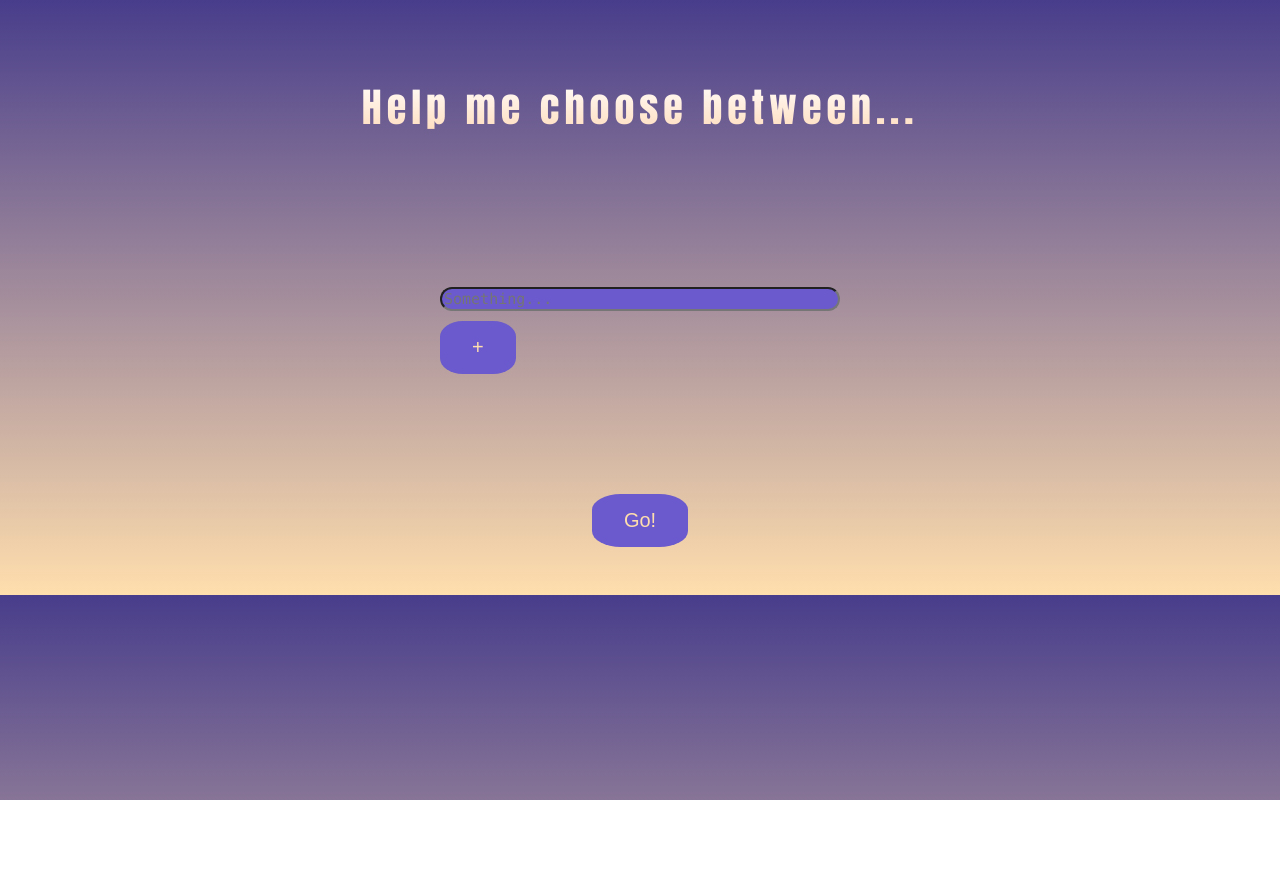
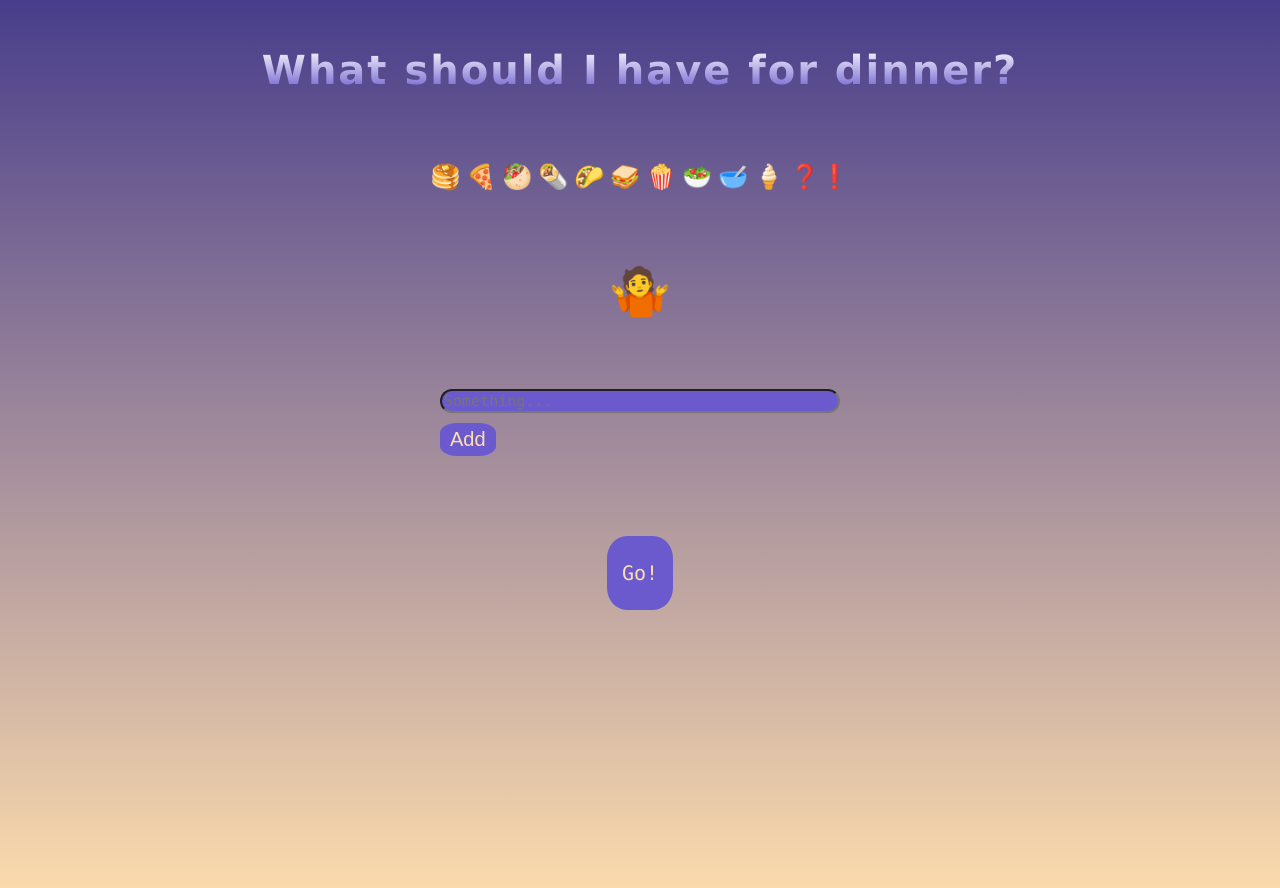
Before and after one commit to WinnieAKM/Help-me-choose, a plain HTML site: page Index.html in a window 1280 px wide. Before the commit the page ends 800 px from the top, so only its background shows below. Drawn offline with nearby package versions, Linux system fonts and the light colour scheme.

Commit message:
Adjustment CSS HTML

```diff
--- a/Index.html
+++ b/Index.html
@@ -6,18 +6,45 @@
       <link href="./main.css" rel="stylesheet" type="text/css">
   </head>
   <body>
-    <h1>Help me choose between...</h1>
+    <h1>What should I have for dinner?</h1>
+  <h2>&#x1F95E &#X1F355 &#x1F959 &#x1F32F &#x1F32E
+    &#x1F96A &#x1F37F &#x1F957 &#x1F963 &#x1F366 &#x2753&#x2757;</h2>
+    <h3>&#x1F937;</h3>
     <div class="inputSection">
     <div class="inputs">
       <input placeholder="Something..."></input>
     </div>
-    <button class="addOption">+</button>
+    <button class="addOption">Add</button>
     </div>
     <div class="resultSection"></div>
-    <button class="submit">Go!</button>
+    <button2 class="submit">Go!</button2>
 
     <script src="https://code.jquery.com/jquery-3.3.1.min.js"></script>
     <script>
+    $(document).ready(function () {
+	$("button2").click(function () {
+		$("h1").html("And the winner is...<i></i>");
+	});
+  });
+
+  $(document).ready(function () {
+$("button2").click(function () {
+  $("h3").html("&#x1F64C;<i></i>");
+});
+});
+
+  $(document).ready(function () {
+$("button2").click(function () {
+  $("h2").html("<i></i>");
+});
+});
+
+$(document).ready(function () {
+$("button2").click(function () {
+$("button2").html("Go again!<i></i>");
+});
+});
+
       $(function() {
         $('.resultSection').hide()
 
@@ -34,7 +61,7 @@
           $('input').each(function() {
             options.push($(this).val())
           })
-          var winner = options [Math.floor(Math.random() * options.length)]
+          var winner = options[Math.floor(Math.random() * options.length)]
           console.log(winner)
           $('.resultSection').text(winner)
         }
--- a/main.css
+++ b/main.css
@@ -7,34 +7,27 @@ body
   flex-direction: column;
   justify-content: center;
   align-items: center;
-  margin-top: 50px;
+  margin-top: 20px;
+  margin-bottom: 300px
 }
 
 h1 {
 
-  font-family: "Impact", sans-serif;
+  font-family: "Lucida Sans Unicode", "Lucida Grande", sans-serif;
   font-size: 40px;
-  background: -webkit-linear-gradient(White, PeachPuff);
+  background: -webkit-linear-gradient(White, SlateBlue);
   -webkit-background-clip: text;
   -webkit-text-fill-color: transparent;
-  letter-spacing: 5px;
-  margin-bottom: 70px;
+  letter-spacing: 2px;
+  margin-bottom: 50px;
 }
 
-h2 {
-
-  font-family: "Impact", sans-serif;
-  font-size: 50px;
-  font-style: oblique;
-  background: -webkit-linear-gradient(GoldenRod, Cornsilk);
-  -webkit-background-clip: text;
-  -webkit-text-fill-color: transparent;
-  letter-spacing: 5px;
-  margin-bottom: 70px;
+h3 {
+  font-size: 50px
 }
 
 .inputSection {
-  margin: 70px 0px 80px 0px;
+  margin: 10px 0px 80px 0px;
   width: 400px;
 }
 
@@ -61,15 +54,32 @@ button {
  background-color: SlateBlue;
  border: none;
  color: NavajoWhite;
- padding: 15px 32px;
+ padding: 5px 10px;
  margin-top: 0px;
- margin-bottom: 40px;
+ margin-bottom: 0px;
  text-align: center;
  text-decoration: none;
  display: inline-block;
  font-weight:lighter;
  font-size: 20px;
  border-radius: 30%;
+}
+
+button2 {
+background-color: SlateBlue;
+border: none;
+color: NavajoWhite;
+padding: 25px 15px;
+margin-top: 0px;
+margin-bottom: 0px;
+text-align: center;
+text-decoration: none;
+display: inline-block;
+font-weight: lighter;
+font-family: "Lucida Console", Monaco, monospace;
+font-size: 20px;
+border-radius: 30%;
+cursor: pointer;
 }
 
 .resultSection {
@@ -79,5 +89,6 @@ button {
   align-items: center;
   color: NavajoWhite;
   font-size: 50px;
-  font-family: "Lucida Console", Monaco, monospace;
+  font-family: "Comic Sans MS", cursive, sans-serif;
+  margin-bottom: 0px
 }
```
